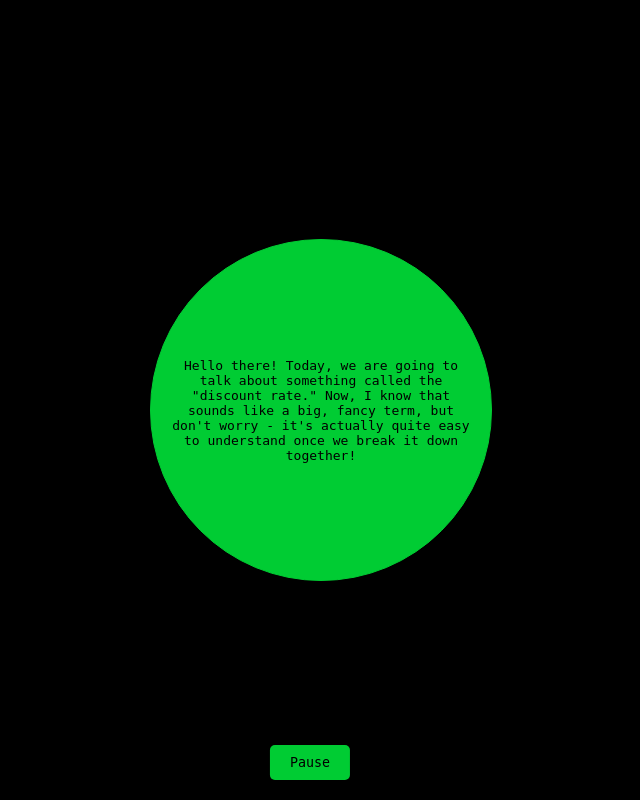
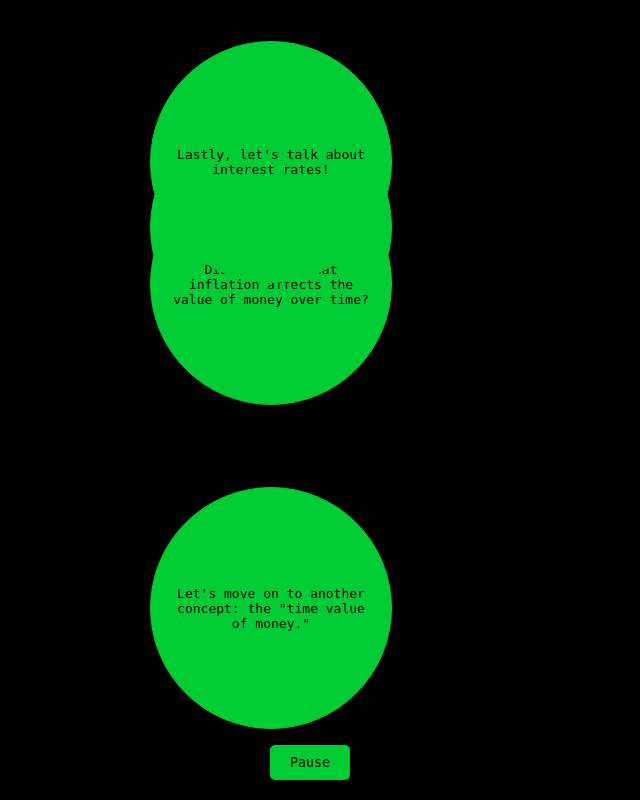
Before and after one commit to AdamAvdic/cmpt415_lavalamp, a Django app: page /room/1/ in a window 1280 px wide. Shown: the whole page, without its empty margins (330-970 px from the left). Run offline with Django 5.2, Linux system fonts and the light colour scheme.

Commit message:
upodated03

```diff
--- a/base/templates/base/room.html
+++ b/base/templates/base/room.html
@@ -21,10 +21,8 @@
         .bubble {
             z-index: 5;
             position: absolute;
-            left: 0;
-            top: 50%;
-            width: 300px;
-            height: 300px;
+            width: 200px;
+            height: 200px;
             border-radius: 50%;
             background: #00cc33; /* Green background */
             color: black; /* Text color inside the bubble */
@@ -32,8 +30,8 @@
             align-items: center; /* Vertical centering */
             justify-content: center; /* Horizontal centering */
             text-align: center; /* Center the text inside */
-            padding: 20px; /* Add some padding for text */
-            transform: translateY(-50%); /* Center the bubble vertically */
+            padding: 20px;
+            /* Remove the transform property */
         }
 
         /* Hacking screen canvas */
@@ -47,50 +45,55 @@
 
         /* Button styling */
         .control-button {
-            position: fixed; /* Use fixed positioning */
-            bottom: 20px; /* Position at the bottom */
-            left: 50%; /* Center horizontally */
-            transform: translateX(-50%); /* Center the button */
+            position: fixed;
+            bottom: 20px;
+            left: 50%;
+            transform: translateX(-50%);
             padding: 10px 20px;
-            background-color: #00cc33; /* Green background for button */
-            color: black; /* Text color */
+            background-color: #00cc33;
+            color: black;
             border: none;
             border-radius: 5px;
             cursor: pointer;
-            font-family: monospace; /* Match the hacky look */
-            z-index: 10; /* Ensure button is above everything else */
-            display: none; /* Hidden initially */
+            font-family: monospace;
+            z-index: 10;
+            display: none;
         }
 
         .control-button:hover {
-            background-color: #008c29; /* Darker green on hover */
+            background-color: #008c29;
         }
     </style>
 </head>
 <body>
-    <!-- Hacking screen canvas -->
     <canvas id="canvas"></canvas>
 
-    <!-- Green bubble with text -->
+    <!-- Green bubbles with text -->
     <div class="bubble" id="ball1">
-        Hello there! Today, we are going to talk about something called the "discount rate." Now, I know that sounds like a big, fancy term, but don't worry - it's actually quite easy to understand once we break it down together!
+        Hello there! Today, we are going to talk about something called the "discount rate."
+    </div>
+    <div class="bubble" id="ball2">
+        Let's move on to another concept: the "time value of money."
+    </div>
+    <div class="bubble" id="ball3">
+        Did you know that inflation affects the value of money over time?
+    </div>
+    <div class="bubble" id="ball4">
+        Lastly, let's talk about interest rates!
     </div>
 
-    <!-- Control button for pause/play -->
     <button class="control-button" id="toggleButton">Pause</button>
 
     <script>
-        // Hacking screen effect
         const canvas = document.getElementById('canvas');
         const ctx = canvas.getContext('2d');
         canvas.width = window.innerWidth;
         canvas.height = window.innerHeight;
 
-        // Drawing random characters on the canvas
         function draw() {
-            ctx.fillStyle = 'rgba(0, 0, 0, 0.05)'; // Black with transparency
-            ctx.fillRect(0, 0, canvas.width, canvas.height); // Clear canvas
-            ctx.fillStyle = '#00cc33'; // Green color
+            ctx.fillStyle = 'rgba(0, 0, 0, 0.05)';
+            ctx.fillRect(0, 0, canvas.width, canvas.height);
+            ctx.fillStyle = '#00cc33';
             const characters = 'ABCDEFGHIJKLMNOPQRSTUVWXYZ0123456789';
             const fontSize = 10;
             ctx.font = `${fontSize}px monospace`;
@@ -100,67 +103,71 @@
             }
         }
 
-        // Set an interval to continuously draw on the canvas
         const hackingScreenInterval = setInterval(draw, 100);
 
-        // Function to fade out the hacking screen and show the bubble
         document.addEventListener("DOMContentLoaded", function () {
-            const bubble = document.querySelector('.bubble');
+            const bubbles = document.querySelectorAll('.bubble');
             const button = document.getElementById('toggleButton');
 
-            // Show the bubble after 5 seconds and fade out the canvas
+            // Function to set random positions for each bubble
+            function randomPosition(bubble) {
+                const maxWidth = window.innerWidth - 200; // Adjust for bubble width
+                const maxHeight = window.innerHeight - 200; // Adjust for bubble height
+
+                const randomLeft = Math.random() * maxWidth;
+                const randomTop = Math.random() * maxHeight;
+
+                bubble.style.left = `${randomLeft}px`;
+                bubble.style.top = `${randomTop}px`;
+            }
+
+            // Show bubbles and hide canvas after 5 seconds
             setTimeout(() => {
-                // Fade out the hacking screen
                 canvas.style.opacity = 0;
-
-                // Stop the hacking screen from rendering
                 clearInterval(hackingScreenInterval);
 
-                // Show the bubble after the hacking screen fades out
-                bubble.style.display = 'flex';
+                bubbles.forEach((bubble) => {
+                    bubble.style.display = 'flex'; // Show each bubble
+                    randomPosition(bubble); // Set random position
+                });
 
-                // Show the button after the canvas is hidden
-                button.style.display = 'block'; // Show the button
-            }, 5000); // 5-second delay for the hacking screen
+                button.style.display = 'block'; // Show button
+            }, 5000);
         });
 
-        var velocityx = 3; // Control speed of the movement
-        var positionx = 0; // Initial position of the bubble
-        var ball1 = document.getElementById("ball1");
-        var isRunning = true; // Track the animation state
+        var velocityx = 3;
+        var positionx = 0;
+        var isRunning = true;
         var movementInterval;
 
-        // Function to move the bubble left to right
+        // Function to move bubbles
         function moveBubble() {
-            // Get the window width and bubble width
             var windowWidth = window.innerWidth;
-            var bubbleWidth = ball1.offsetWidth;
+            var bubbleWidth = document.querySelectorAll('.bubble')[0].offsetWidth;
 
-            // Move the bubble by increasing its position
             positionx += velocityx;
-            ball1.style.left = positionx + 'px';
+            document.querySelectorAll('.bubble').forEach(bubble => {
+                bubble.style.left = positionx + 'px';
+            });
 
-            // If the bubble reaches the right edge of the window, reset its position
             if (positionx > windowWidth) {
-                positionx = -bubbleWidth; // Reset to just outside the left edge
+                positionx = -bubbleWidth;
             }
         }
 
-        // Start the bubble moving after the hacking screen fades out
         setTimeout(() => {
-            movementInterval = setInterval(moveBubble, 10); // Adjust the interval for smoother movement
-        }, 5000); // Same 5-second delay as the hacking screen
+            movementInterval = setInterval(moveBubble, 10);
+        }, 5000);
 
-        // Toggle pause/play functionality
         document.getElementById("toggleButton").addEventListener("click", function() {
             if (isRunning) {
-                clearInterval(movementInterval); // Pause the animation
-                this.textContent = "Play"; // Change button text to "Play"
+                clearInterval(movementInterval);
+                this.textContent = "Play";
             } else {
-                movementInterval = setInterval(moveBubble, 10); // Resume the animation
-                this.textContent = "Pause"; // Change button text to "Pause"
+                movementInterval = setInterval(moveBubble, 10);
+                this.textContent = "Pause";
             }
-            isRunning = !isRunning; // Toggle the running state
+            isRunning = !isRunning;
         });
     </script>
 </body>
```
